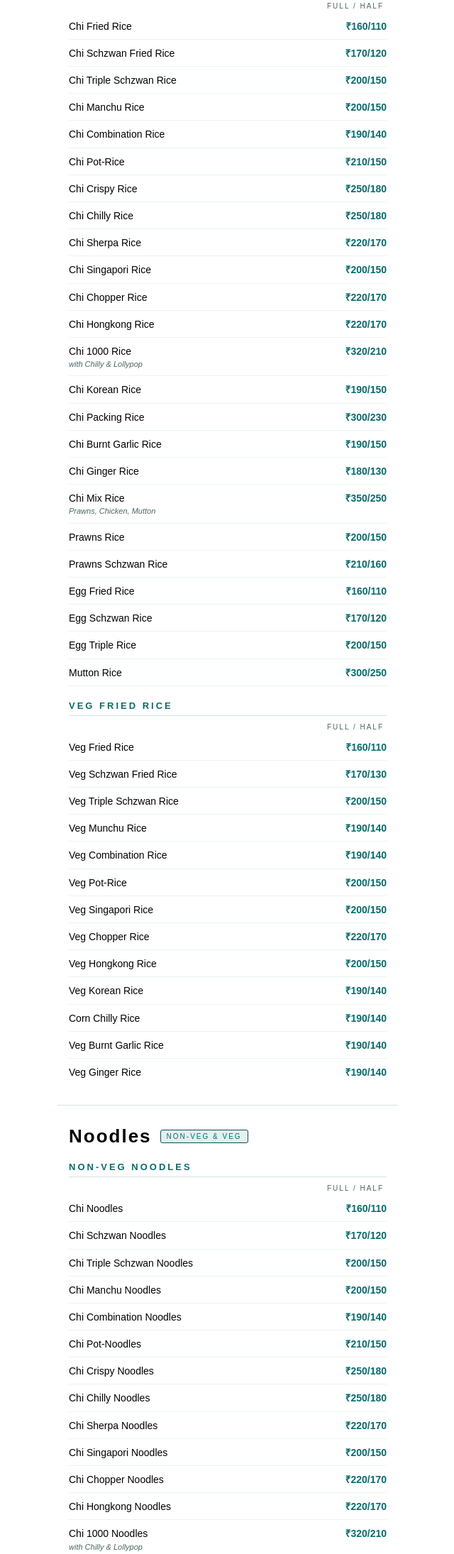
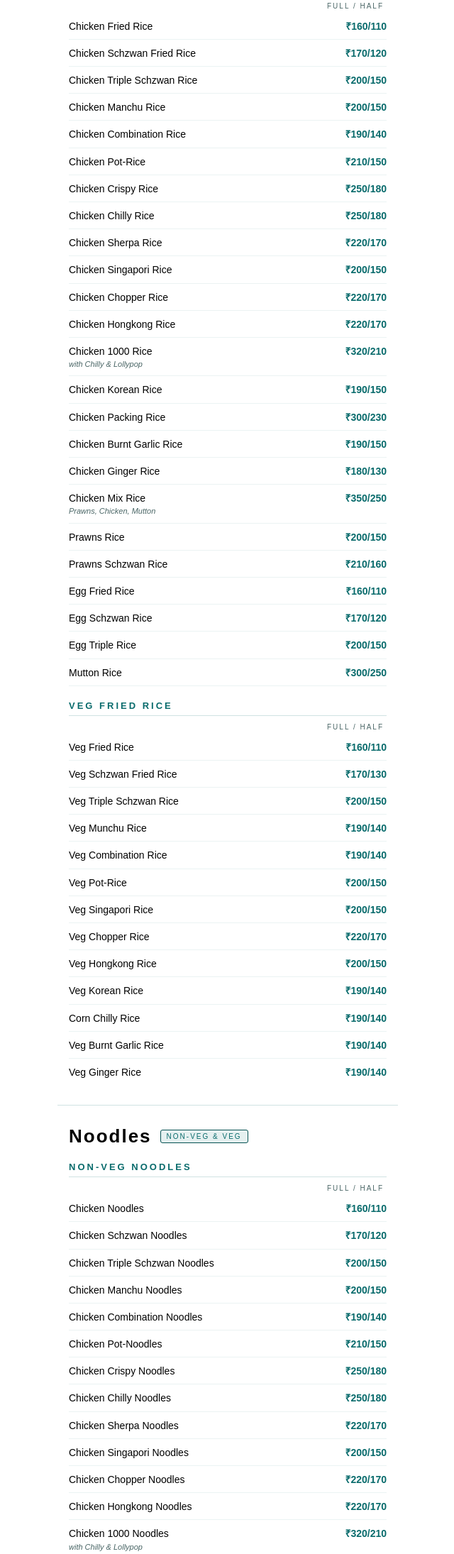
Before and after one commit to ViveckRaj/Velankanni-Menu, a plain HTML site: page index.html in a window 1280 px wide. Shown: the part 3272-5462 px from the top of the page at 71% size, without its empty margins (319-959 px from the left). Drawn offline with Linux system fonts and the light colour scheme; a web font is replaced by a local one.

Commit message:
Update index.html

```diff
--- a/index.html
+++ b/index.html
@@ -360,24 +360,24 @@
 
   <div class="subsection-title">Non-Veg Fried Rice</div>
   <div class="price-header">Full / Half</div>
-  <div class="menu-item"><span class="item-name">Chi Fried Rice</span><span class="item-price">₹160/110</span></div>
-  <div class="menu-item"><span class="item-name">Chi Schzwan Fried Rice</span><span class="item-price">₹170/120</span></div>
-  <div class="menu-item"><span class="item-name">Chi Triple Schzwan Rice</span><span class="item-price">₹200/150</span></div>
-  <div class="menu-item"><span class="item-name">Chi Manchu Rice</span><span class="item-price">₹200/150</span></div>
-  <div class="menu-item"><span class="item-name">Chi Combination Rice</span><span class="item-price">₹190/140</span></div>
-  <div class="menu-item"><span class="item-name">Chi Pot-Rice</span><span class="item-price">₹210/150</span></div>
-  <div class="menu-item"><span class="item-name">Chi Crispy Rice</span><span class="item-price">₹250/180</span></div>
-  <div class="menu-item"><span class="item-name">Chi Chilly Rice</span><span class="item-price">₹250/180</span></div>
-  <div class="menu-item"><span class="item-name">Chi Sherpa Rice</span><span class="item-price">₹220/170</span></div>
-  <div class="menu-item"><span class="item-name">Chi Singapori Rice</span><span class="item-price">₹200/150</span></div>
-  <div class="menu-item"><span class="item-name">Chi Chopper Rice</span><span class="item-price">₹220/170</span></div>
-  <div class="menu-item"><span class="item-name">Chi Hongkong Rice</span><span class="item-price">₹220/170</span></div>
-  <div class="menu-item"><span class="item-name">Chi 1000 Rice <span class="item-sub">with Chilly & Lollypop</span></span><span class="item-price">₹320/210</span></div>
-  <div class="menu-item"><span class="item-name">Chi Korean Rice</span><span class="item-price">₹190/150</span></div>
-  <div class="menu-item"><span class="item-name">Chi Packing Rice</span><span class="item-price">₹300/230</span></div>
-  <div class="menu-item"><span class="item-name">Chi Burnt Garlic Rice</span><span class="item-price">₹190/150</span></div>
-  <div class="menu-item"><span class="item-name">Chi Ginger Rice</span><span class="item-price">₹180/130</span></div>
-  <div class="menu-item"><span class="item-name">Chi Mix Rice <span class="item-sub">Prawns, Chicken, Mutton</span></span><span class="item-price">₹350/250</span></div>
+  <div class="menu-item"><span class="item-name">Chicken Fried Rice</span><span class="item-price">₹160/110</span></div>
+  <div class="menu-item"><span class="item-name">Chicken Schzwan Fried Rice</span><span class="item-price">₹170/120</span></div>
+  <div class="menu-item"><span class="item-name">Chicken Triple Schzwan Rice</span><span class="item-price">₹200/150</span></div>
+  <div class="menu-item"><span class="item-name">Chicken Manchu Rice</span><span class="item-price">₹200/150</span></div>
+  <div class="menu-item"><span class="item-name">Chicken Combination Rice</span><span class="item-price">₹190/140</span></div>
+  <div class="menu-item"><span class="item-name">Chicken Pot-Rice</span><span class="item-price">₹210/150</span></div>
+  <div class="menu-item"><span class="item-name">Chicken Crispy Rice</span><span class="item-price">₹250/180</span></div>
+  <div class="menu-item"><span class="item-name">Chicken Chilly Rice</span><span class="item-price">₹250/180</span></div>
+  <div class="menu-item"><span class="item-name">Chicken Sherpa Rice</span><span class="item-price">₹220/170</span></div>
+  <div class="menu-item"><span class="item-name">Chicken Singapori Rice</span><span class="item-price">₹200/150</span></div>
+  <div class="menu-item"><span class="item-name">Chicken Chopper Rice</span><span class="item-price">₹220/170</span></div>
+  <div class="menu-item"><span class="item-name">Chicken Hongkong Rice</span><span class="item-price">₹220/170</span></div>
+  <div class="menu-item"><span class="item-name">Chicken 1000 Rice <span class="item-sub">with Chilly & Lollypop</span></span><span class="item-price">₹320/210</span></div>
+  <div class="menu-item"><span class="item-name">Chicken Korean Rice</span><span class="item-price">₹190/150</span></div>
+  <div class="menu-item"><span class="item-name">Chicken Packing Rice</span><span class="item-price">₹300/230</span></div>
+  <div class="menu-item"><span class="item-name">Chicken Burnt Garlic Rice</span><span class="item-price">₹190/150</span></div>
+  <div class="menu-item"><span class="item-name">Chicken Ginger Rice</span><span class="item-price">₹180/130</span></div>
+  <div class="menu-item"><span class="item-name">Chicken Mix Rice <span class="item-sub">Prawns, Chicken, Mutton</span></span><span class="item-price">₹350/250</span></div>
   <div class="menu-item"><span class="item-name">Prawns Rice</span><span class="item-price">₹200/150</span></div>
   <div class="menu-item"><span class="item-name">Prawns Schzwan Rice</span><span class="item-price">₹210/160</span></div>
   <div class="menu-item"><span class="item-name">Egg Fried Rice</span><span class="item-price">₹160/110</span></div>
@@ -411,24 +411,24 @@
 
   <div class="subsection-title">Non-Veg Noodles</div>
   <div class="price-header">Full / Half</div>
-  <div class="menu-item"><span class="item-name">Chi Noodles</span><span class="item-price">₹160/110</span></div>
-  <div class="menu-item"><span class="item-name">Chi Schzwan Noodles</span><span class="item-price">₹170/120</span></div>
-  <div class="menu-item"><span class="item-name">Chi Triple Schzwan Noodles</span><span class="item-price">₹200/150</span></div>
-  <div class="menu-item"><span class="item-name">Chi Manchu Noodles</span><span class="item-price">₹200/150</span></div>
-  <div class="menu-item"><span class="item-name">Chi Combination Noodles</span><span class="item-price">₹190/140</span></div>
-  <div class="menu-item"><span class="item-name">Chi Pot-Noodles</span><span class="item-price">₹210/150</span></div>
-  <div class="menu-item"><span class="item-name">Chi Crispy Noodles</span><span class="item-price">₹250/180</span></div>
-  <div class="menu-item"><span class="item-name">Chi Chilly Noodles</span><span class="item-price">₹250/180</span></div>
-  <div class="menu-item"><span class="item-name">Chi Sherpa Noodles</span><span class="item-price">₹220/170</span></div>
-  <div class="menu-item"><span class="item-name">Chi Singapori Noodles</span><span class="item-price">₹200/150</span></div>
-  <div class="menu-item"><span class="item-name">Chi Chopper Noodles</span><span class="item-price">₹220/170</span></div>
-  <div class="menu-item"><span class="item-name">Chi Hongkong Noodles</span><span class="item-price">₹220/170</span></div>
-  <div class="menu-item"><span class="item-name">Chi 1000 Noodles <span class="item-sub">with Chilly & Lollypop</span></span><span class="item-price">₹320/210</span></div>
-  <div class="menu-item"><span class="item-name">Chi Korean Noodles</span><span class="item-price">₹190/150</span></div>
-  <div class="menu-item"><span class="item-name">Chi Packing Noodles</span><span class="item-price">₹300/230</span></div>
-  <div class="menu-item"><span class="item-name">Chi Burnt Garlic Noodles</span><span class="item-price">₹190/150</span></div>
-  <div class="menu-item"><span class="item-name">Chi Ginger Noodles</span><span class="item-price">₹180/130</span></div>
-  <div class="menu-item"><span class="item-name">Chi Mix Noodles <span class="item-sub">Prawns, Chicken, Mutton</span></span><span class="item-price">₹350/250</span></div>
+  <div class="menu-item"><span class="item-name">Chicken Noodles</span><span class="item-price">₹160/110</span></div>
+  <div class="menu-item"><span class="item-name">Chicken Schzwan Noodles</span><span class="item-price">₹170/120</span></div>
+  <div class="menu-item"><span class="item-name">Chicken Triple Schzwan Noodles</span><span class="item-price">₹200/150</span></div>
+  <div class="menu-item"><span class="item-name">Chicken Manchu Noodles</span><span class="item-price">₹200/150</span></div>
+  <div class="menu-item"><span class="item-name">Chicken Combination Noodles</span><span class="item-price">₹190/140</span></div>
+  <div class="menu-item"><span class="item-name">Chicken Pot-Noodles</span><span class="item-price">₹210/150</span></div>
+  <div class="menu-item"><span class="item-name">Chicken Crispy Noodles</span><span class="item-price">₹250/180</span></div>
+  <div class="menu-item"><span class="item-name">Chicken Chilly Noodles</span><span class="item-price">₹250/180</span></div>
+  <div class="menu-item"><span class="item-name">Chicken Sherpa Noodles</span><span class="item-price">₹220/170</span></div>
+  <div class="menu-item"><span class="item-name">Chicken Singapori Noodles</span><span class="item-price">₹200/150</span></div>
+  <div class="menu-item"><span class="item-name">Chicken Chopper Noodles</span><span class="item-price">₹220/170</span></div>
+  <div class="menu-item"><span class="item-name">Chicken Hongkong Noodles</span><span class="item-price">₹220/170</span></div>
+  <div class="menu-item"><span class="item-name">Chicken 1000 Noodles <span class="item-sub">with Chilly & Lollypop</span></span><span class="item-price">₹320/210</span></div>
+  <div class="menu-item"><span class="item-name">Chicken Korean Noodles</span><span class="item-price">₹190/150</span></div>
+  <div class="menu-item"><span class="item-name">Chicken Packing Noodles</span><span class="item-price">₹300/230</span></div>
+  <div class="menu-item"><span class="item-name">Chicken Burnt Garlic Noodles</span><span class="item-price">₹190/150</span></div>
+  <div class="menu-item"><span class="item-name">Chicken Ginger Noodles</span><span class="item-price">₹180/130</span></div>
+  <div class="menu-item"><span class="item-name">Chicken Mix Noodles <span class="item-sub">Prawns, Chicken, Mutton</span></span><span class="item-price">₹350/250</span></div>
   <div class="menu-item"><span class="item-name">Prawns Noodles</span><span class="item-price">₹200/150</span></div>
   <div class="menu-item"><span class="item-name">Prawns Schzwan Noodles</span><span class="item-price">₹210/160</span></div>
   <div class="menu-item"><span class="item-name">Egg Fried Noodles</span><span class="item-price">₹160/110</span></div>
```
